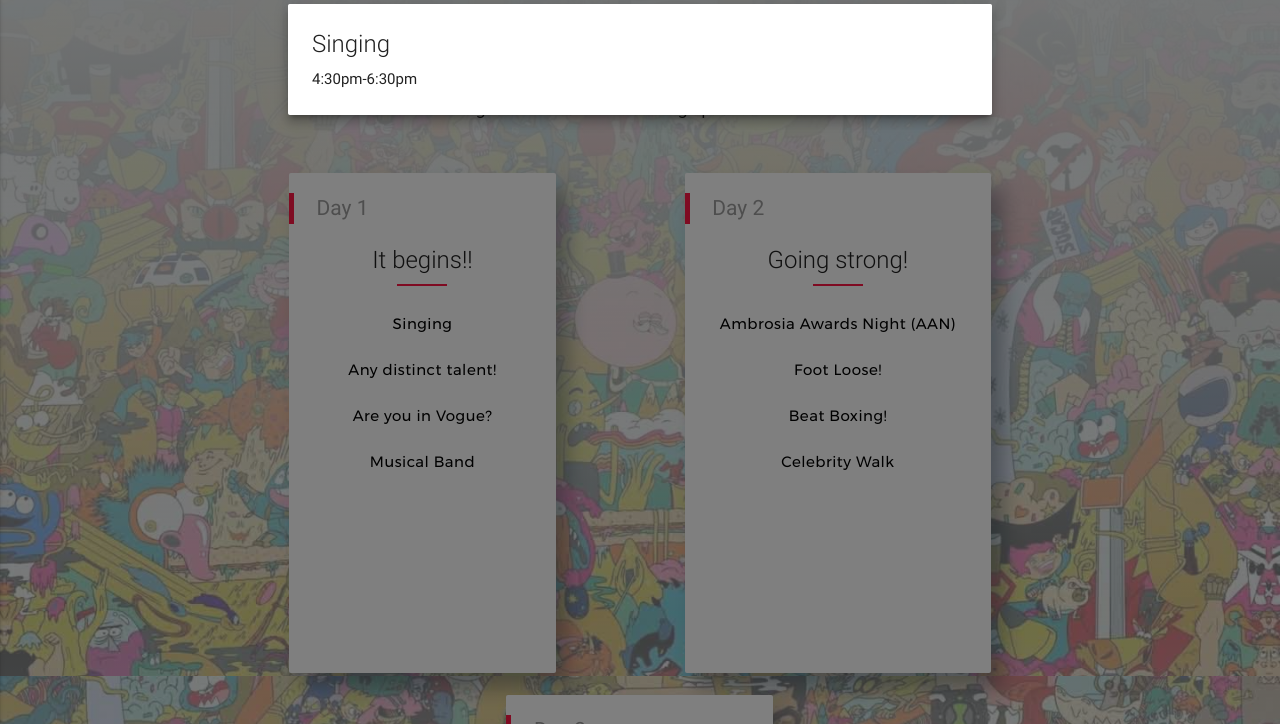
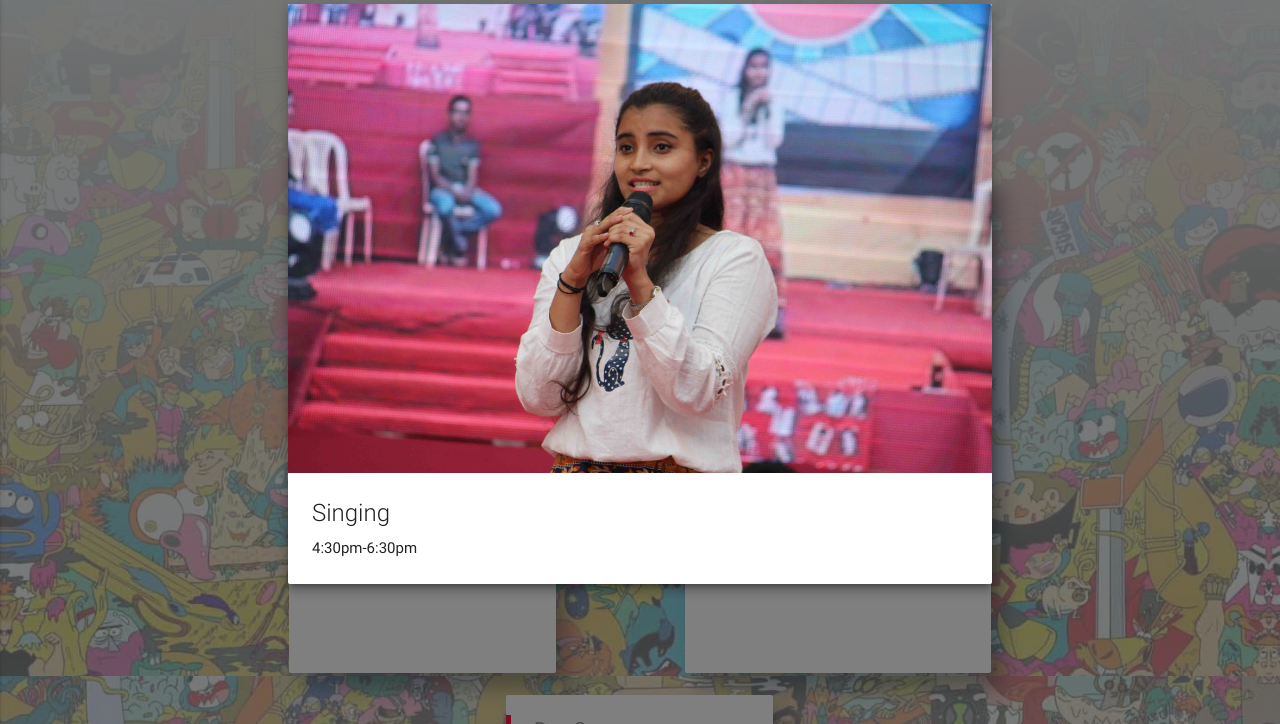
Before and after one commit to jawadsh123/jawadsh123.github.io, a plain HTML site: page Ambrosia/index.html in a window 1280 px wide. Both pictures are taken after a click on the link "Singing". Shown: the part 953-1677 px from the top of the page. Drawn offline with nearby package versions, Linux system fonts and the light colour scheme; no server answers; files whose address does not match are found by name.

Commit message:
fixed modal

```diff
--- a/Ambrosia/css/main.css
+++ b/Ambrosia/css/main.css
@@ -22,10 +22,14 @@ blockquote{
 
 
 .modal{
-    height: auto !important;
+    /*height: auto !important;*/
     overflow: auto;
+    max-height: 90vh;
 }
 
+.modal .card-image{
+
+}
 
 .btn{
     text-transform: none;
--- a/Ambrosia/index.html
+++ b/Ambrosia/index.html
@@ -601,7 +601,7 @@
 		<!-- Modal Structure -->
 		<div id="modal1" class="modal">
 			<div class="card" style="margin:0;">
-				<div class="card-image waves-effect waves-block waves-light" style="max-height: 350px">
+				<div class="card-image waves-effect waves-block waves-light">
 					<img class="activator responsive-img" id="modal_img" >
 				</div>
 				<div class="card-content">
--- a/Ambrosia/js/modal.js
+++ b/Ambrosia/js/modal.js
@@ -1,4 +1,20 @@
 $(function () {
+
+	var images = [
+	'img/gallery/29.jpg',
+	'img/gallery/8.jpg',
+	'img/gallery/11.jpg',
+	'img/gallery/30.jpg',
+	'img/gallery/31.jpg',
+	'img/gallery/5.jpg',
+	'img/gallery/5.jpg',
+	'img/gallery/6.jpg',
+	'img/gallery/6.jpg',
+	];
+
+	$(images).each(function() {
+		var image = $('<img />').attr('src', this);
+	});
 
 	$(".main_ev_btn").on("click", function(event) {
 		console.log($(this).attr('event'));
@@ -12,10 +28,11 @@ $(function () {
 		$("#revealed-mod-head").html(curr_event.title + '<i class="material-icons right">close</i>');
 		$("#modal-desc").html(curr_event.desc);
 		$("#modal-time").html(curr_event.time);
-		$("#modal-img").attr("src", curr_event.image_url);
+		$("#modal_img").attr("src", curr_event.image_url);
+		// $(".card-reveal").attr("style", "");
 
-		$("#modal1").modal({
-		});
+
+		$("#modal1").modal();
 		$("#modal1").modal("open");
 	});
 
@@ -24,55 +41,55 @@ $(function () {
 		    "singing": {
 		          "title": "Singing",
 		          "desc": "asftwetia",
-		          "image_url": "/img/ambrosia/29.jpg",
+		          "image_url": "img/gallery/29.jpg",
 		          "time": "4:30pm-6:30pm"
 		      },
-		      "any_distinct_talent": {
+		      "show_your_talent": {
 		          "title": "Any Distinct Talent!",
 		          "desc": "asftwetia",
-		          "image_url": "/img/ambrosia/8.jpg",
+		          "image_url": "img/gallery/8.jpg",
 		          "time": "4:30pm-6:30pm"
 		      },
 		      "are_you_in_vogue": {
 		          "title": "Are you in Vogue?",
 		          "desc": "asftwetia",
-		          "image_url": "/img/ambrosia/11.jpg",
+		          "image_url": "img/gallery/11.jpg",
 		          "time": "4:30pm-6:30pm"
 		      },
 		      "musical_band": {
 		          "title": "Musical Band",
 		          "desc": "asftwetia",
-		          "image_url": "/img/ambrosia/30.jpg",
+		          "image_url": "img/gallery/30.jpg",
 		          "time": "4:30pm-6:30pm"
 		      },
 		      "aan": {
 		          "title": "Ambrosia Awards Night!",
 		          "desc": "asftwetia",
-		          "image_url": "/img/ambrosia/31.jpg",
+		          "image_url": "img/gallery/31.jpg",
 		          "time": "4:30pm-6:30pm"
 		      },
 		      "foot_loose": {
 		          "title": "Foot Loose!",
 		          "desc": "asftwetia",
-		          "image_url": "/img/ambrosia/5.jpg",
+		          "image_url": "img/gallery/5.jpg",
 		          "time": "4:30pm-6:30pm"
 		      },
 		      "beat_boxing": {
 		          "title": "Beat Boxing!",
 		          "desc": "asftwetia",
-		          "image_url": "/img/ambrosia/5.jpg",
+		          "image_url": "img/gallery/5.jpg",
 		          "time": "4:30pm-6:30pm"
 		      },
 		      "celebrity_walk": {
 		          "title": "Celebrity Walk",
 		          "desc": "asftwetia",
-		          "image_url": "/img/ambrosia/6.jpg",
+		          "image_url": "img/gallery/6.jpg",
 		          "time": "4:30pm-6:30pm"
 		      },
 		      "musical_night": {
 		          "title": "Musical Night",
 		          "desc": "asftwetia",
-		          "image_url": "/img/ambrosia/6.jpg",
+		          "image_url": "img/gallery/6.jpg",
 		          "time": "4:30pm-6:30pm"
 		      }
 		  }
```
Also changed, not shown: Ambrosia/js/rippleController.js (indentation only).
